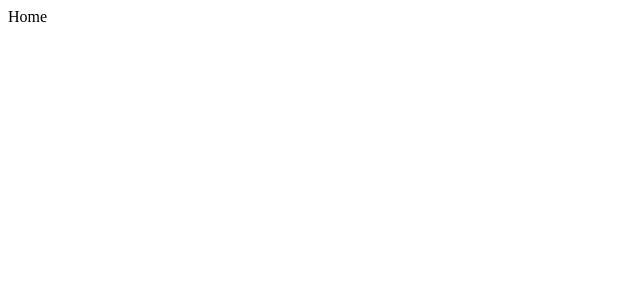
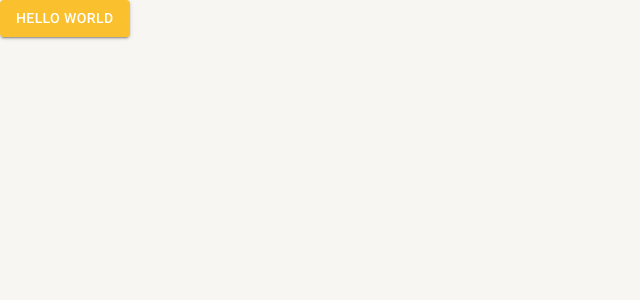
Before and after one commit to David-Marcoss/react-project, a React (Create React App) app: page /home in a window 1280 px wide. Shown: the top 300 px of the page, without its empty margins (0-640 px from the left). Built offline with nearby package versions, Linux system fonts and the light colour scheme.

Commit message:
feat: add material uui and config themes

```diff
--- a/package.json
+++ b/package.json
@@ -9,6 +9,10 @@
     "eject": "react-scripts eject"
   },
   "dependencies": {
+    "@emotion/react": "^11.13.0",
+    "@emotion/styled": "^11.13.0",
+    "@mui/icons-material": "^5.16.7",
+    "@mui/material": "^5.16.7",
     "react": "^18.3.1",
     "react-dom": "^18.3.1",
     "react-router-dom": "^6.26.0",
--- a/public/index.html
+++ b/public/index.html
@@ -1,43 +1,29 @@
 <!DOCTYPE html>
 <html lang="en">
+
 <head>
   <meta charset="utf-8" />
   <link rel="icon" href="%PUBLIC_URL%/favicon.ico" />
   <meta name="viewport" content="width=device-width, initial-scale=1" />
   <meta name="theme-color" content="#000000" />
-    <meta
-      name="description"
-      content="Web site created using create-react-app"
-    />
+  <meta name="description" content="Web site created using create-react-app" />
   <link rel="apple-touch-icon" href="%PUBLIC_URL%/logo192.png" />
-    <!--
-      manifest.json provides metadata used when your web app is installed on a
-      user's mobile device or desktop. See https://developers.google.com/web/fundamentals/web-app-manifest/
-    -->
+
   <link rel="manifest" href="%PUBLIC_URL%/manifest.json" />
-    <!--
-      Notice the use of %PUBLIC_URL% in the tags above.
-      It will be replaced with the URL of the `public` folder during the build.
-      Only files inside the `public` folder can be referenced from the HTML.
+  <link rel="preconnect" href="https://fonts.googleapis.com" />
+  <link rel="preconnect" href="https://fonts.gstatic.com" crossorigin />
+  <link rel="stylesheet" href="https://fonts.googleapis.com/css2?family=Roboto:wght@300;400;500;700&display=swap" />
+  <link rel="stylesheet" href="https://fonts.googleapis.com/icon?family=Material+Icons"/>
 
-      Unlike "/favicon.ico" or "favicon.ico", "%PUBLIC_URL%/favicon.ico" will
-      work correctly both with client-side routing and a non-root public URL.
-      Learn how to configure a non-root public URL by running `npm run build`.
-    -->
+
+
   <title>React App</title>
 </head>
-  <body>
+
+<body style="margin: 0; padding: 0;">
   <noscript>You need to enable JavaScript to run this app.</noscript>
   <div id="root"></div>
-    <!--
-      This HTML file is a template.
-      If you open it directly in the browser, you will see an empty page.
 
-      You can add webfonts, meta tags, or analytics to this file.
-      The build step will place the bundled scripts into the <body> tag.
+</body>
 
-      To begin the development, run `npm start` or `yarn start`.
-      To create a production bundle, use `npm run build` or `yarn build`.
-    -->
-  </body>
 </html>
--- a/src/App.tsx
+++ b/src/App.tsx
@@ -1,10 +1,13 @@
 import { BrowserRouter } from "react-router-dom";
 import { RoutesApp } from "./router";
+import { AppThemeProvider } from "./shared/contexts/ThemeContext";
 
 export const App = () => {
   return (
-    <BrowserRouter>
-      <RoutesApp/>
-    </BrowserRouter>
+    <AppThemeProvider>
+      <BrowserRouter>
+        <RoutesApp/>
+      </BrowserRouter>
+    </AppThemeProvider>
   );
 }
--- a/src/pages/index.tsx
+++ b/src/pages/index.tsx
@@ -1,9 +1,14 @@
+import { Button } from "@mui/material";
+import { useAppThemeContext } from "../shared/contexts/ThemeContext";
 
 
 export const Home = () => {
+
+  const { toggleTheme } = useAppThemeContext()
+
     return (
       <div className="Home">
-          Home
+          <Button variant="contained" color="primary" onClick={toggleTheme}>Hello world</Button>
       </div>
     );
 }
--- a/src/router/index.tsx
+++ b/src/router/index.tsx
@@ -8,6 +8,7 @@ export const RoutesApp = () => {
         <Routes>
             <Route path="/home" element={<Home/>} />
 
+
             <Route path="*" element={<Navigate to="/home"/>} />
         </Routes>
     )
--- /dev/null
+++ b/src/shared/contexts/ThemeContext.tsx
@@ -0,0 +1,42 @@
+import { ThemeProvider } from "@emotion/react";
+import { useCallback, useContext, useMemo, useState } from "react";
+import { createContext } from "react";
+import { DarkTheme, LightTheme } from "../themes";
+import { Box } from "@mui/material"; // Importação de Box do Material UI
+
+interface IThemeContextData {
+  themeName: "light" | "dark";
+  toggleTheme: () => void;
+}
+
+interface IThemeContextProp {
+  children: React.ReactNode;
+}
+
+const ThemeContext = createContext({} as IThemeContextData);
+
+export const useAppThemeContext = () => {
+  return useContext(ThemeContext);
+};
+
+export const AppThemeProvider: React.FC<IThemeContextProp> = ({ children }) => {
+  const [themeName, setThemeName] = useState<"light" | "dark">("light");
+
+  const toggleTheme = useCallback(() => {
+    themeName === "light" ? setThemeName("dark") : setThemeName("light");
+  }, [themeName]);
+
+  const theme = useMemo(() => {
+    return themeName === "light" ? LightTheme : DarkTheme;
+  }, [themeName]);
+
+  return (
+    <ThemeContext.Provider value={{ themeName, toggleTheme }}>
+      <ThemeProvider theme={theme}>
+        <Box width="100vw" height="100vh" bgcolor={theme.palette.background.default}>
+          {children}
+        </Box>
+      </ThemeProvider>
+    </ThemeContext.Provider>
+  );
+};
--- /dev/null
+++ b/src/shared/themes/Light.ts
@@ -0,0 +1,38 @@
+import { createTheme } from "@mui/material";
+import { cyan, yellow } from "@mui/material/colors";
+
+// Criação de um tema personalizado utilizando o Material UI
+export const LightTheme = createTheme({
+    palette: {
+        primary: {
+            // Cor principal do tema. Aqui, a cor amarela com tonalidade 700 é utilizada.
+            main: yellow["700"],
+            // Versão mais escura da cor principal para estados como 'hover' ou 'ativo'.
+            dark: yellow["800"],
+            // Versão mais clara da cor principal para estados como 'focado' ou 'inativo'.
+            light: yellow["500"],
+            // Cor do texto que será utilizado em elementos que têm a cor principal de fundo.
+            // Neste caso, o texto será branco.
+            contrastText: "#ffffff"
+        },
+
+        secondary: {
+            // Cor secundária do tema. A cor ciano com tonalidade 500 é utilizada.
+            main: cyan["500"],
+            // Versão mais escura da cor secundária.
+            dark: cyan["400"],
+            // Versão mais clara da cor secundária.
+            light: cyan["300"],
+            // Cor do texto que será utilizado em elementos que têm a cor secundária de fundo.
+            // Aqui, o texto também será branco.
+            contrastText: "#ffffff"
+        },
+
+        background: {
+            // Cor padrão de fundo dos componentes, como o body do documento.
+            default: "#f7f6f3",
+            // Cor de fundo para elementos que utilizam um fundo de papel, como cards.
+            paper: "#ffffff"
+        }
+    }
+});
--- /dev/null
+++ b/src/shared/themes/dark.ts
@@ -0,0 +1,25 @@
+import { createTheme } from "@mui/material";
+import { cyan, yellow } from "@mui/material/colors";
+
+export const DarkTheme = createTheme({
+    palette: {
+        primary: {
+            main: yellow["700"],
+            dark: yellow["800"],
+            light: yellow["500"],
+            contrastText: "#ffffff"
+        },
+
+        secondary: {
+            main: cyan["500"],
+            dark: cyan["400"],
+            light: cyan["300"],
+            contrastText: "#ffffff"
+        },
+
+        background: {
+            default: "#303134",
+            paper: "#202124"
+        }
+    }
+});
--- /dev/null
+++ b/src/shared/themes/index.ts
@@ -0,0 +1,2 @@
+export * from "./Light"
+export * from "./dark"
```
Also changed, not shown: 1 other file (tests, documents, lock files or other folders). Lines whose indentation alone changed are shown as unchanged.
